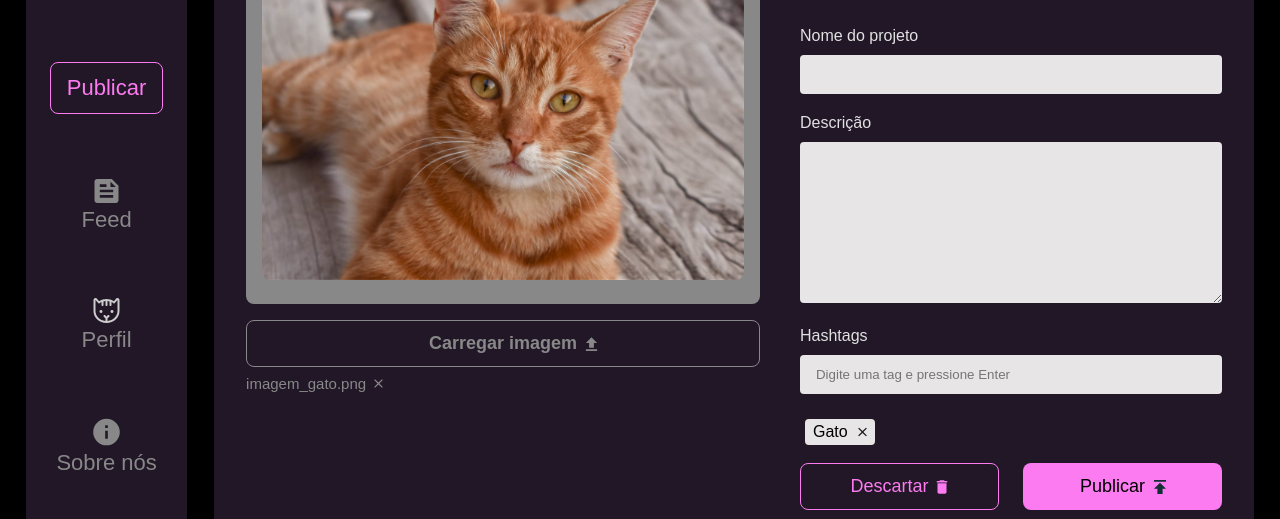
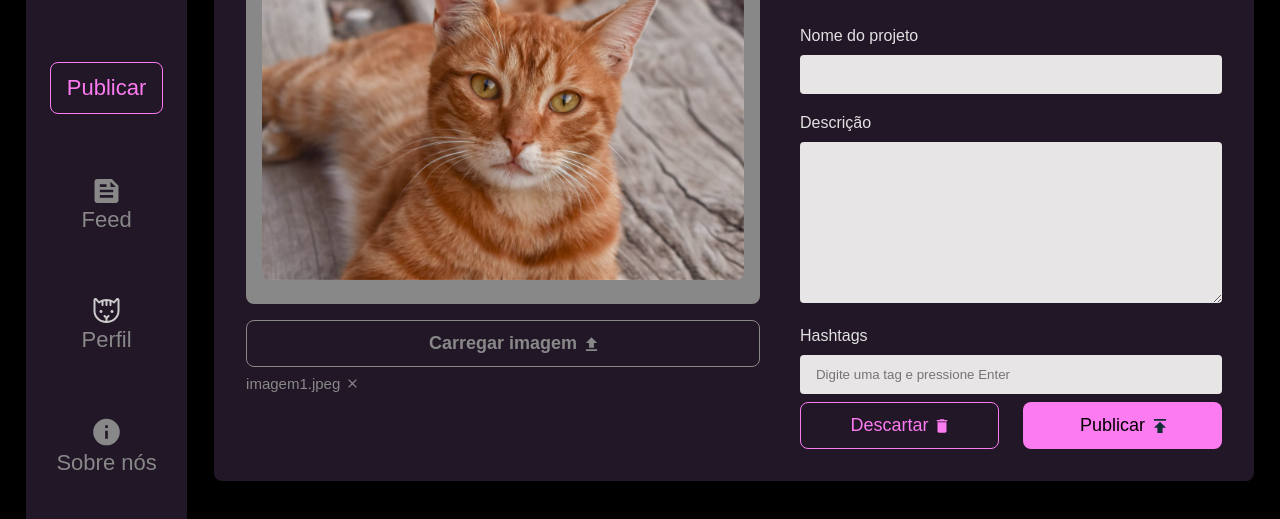
Before and after one commit to PedroWrublak/projeto-mundopet, a plain HTML site: page index.html in a window 1280 px wide. Both pictures are taken after a click on the button "Descartar". Shown: the part 146-665 px from the top of the page. Drawn offline with Linux system fonts and the light colour scheme.

Commit message:
Adicionada funcionalidade para limpar o formulário

```diff
--- a/index.html
+++ b/index.html
@@ -47,7 +47,7 @@
           style="display: none"
         />
         <div class="container-imagem-nome">
-          <p>imagem_gato.png</p>
+          <p>imagem1.jpeg</p>
           <img src="./img/close.svg" />
         </div>
       </div>
--- a/script.js
+++ b/script.js
@@ -49,9 +49,10 @@ let listaDeGatos = [
     {nome: 'Xavier', cor: 'laranja'}
 ];
 
+const inputTags = document.getElementById("input-tags");
+const tagList = document.getElementById("tag-list");
+
 document.addEventListener('DOMContentLoaded', () => {
-    const inputTags = document.getElementById("input-tags");
-    const tagList = document.getElementById("tag-list");
 
 
     tagList.addEventListener("click", (event) => {
@@ -127,3 +128,17 @@ document.addEventListener('DOMContentLoaded', () => {
         }
     })
 })
+
+const descartBtn = document.querySelector(".btn-descartar");
+
+descartBtn.addEventListener("click", (event) => {
+    event.preventDefault();
+
+    const form = document.querySelector("form");
+    form.reset();
+
+    imagemPrincipal.src = "./img/imagem1.jpeg";
+    nomeDaImagem.textContent = "imagem1.jpeg"
+
+    tagList.innerHTML = "";
+})
```
